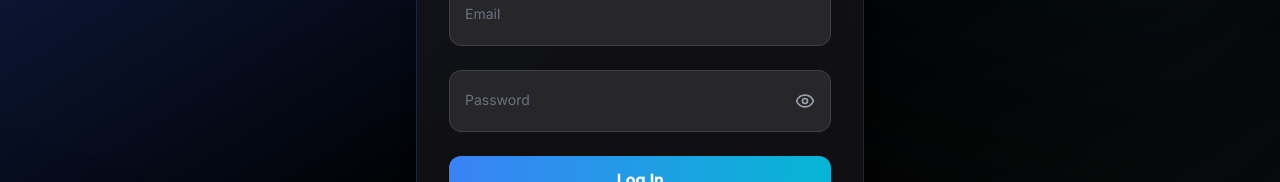
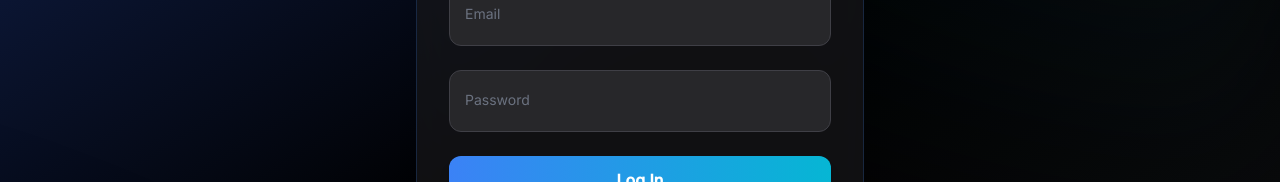
Before and after one commit to JashanVIRDI12/sip-planner, a Next.js app: page /sign-in in a window 1280 px wide. Shown: the part 379-561 px from the top of the page. Built offline with nearby package versions, Linux system fonts and the light colour scheme.

Commit message:
Update page.jsx

```diff
--- a/app/sign-in/page.jsx
+++ b/app/sign-in/page.jsx
@@ -2,7 +2,7 @@
 import { useState, useEffect, Suspense } from 'react'
 import { useRouter, useSearchParams } from 'next/navigation'
 import { supabase } from '@/lib/supabaseClient'
-import { Eye, EyeOff } from 'lucide-react'
+import { CheckCircle, XCircle } from 'lucide-react'
 
 export const dynamic = 'force-dynamic'
 
@@ -10,9 +10,28 @@ function AuthForm() {
     const [email, setEmail] = useState('')
     const [password, setPassword] = useState('')
     const [mode, setMode] = useState('login')
-    const [showPassword, setShowPassword] = useState(false)
     const [status, setStatus] = useState('')
     const [alreadySignedIn, setAlreadySignedIn] = useState(false)
+    const [capsLock, setCapsLock] = useState(false)
+    const [showRules, setShowRules] = useState(false)
+
+    const [passwordRules, setPasswordRules] = useState({
+        length: false,
+        lowercase: false,
+        uppercase: false,
+        number: false,
+        special: false,
+    })
+
+    const validatePasswordRules = (value) => {
+        setPasswordRules({
+            length: value.length >= 8,
+            lowercase: /[a-z]/.test(value),
+            uppercase: /[A-Z]/.test(value),
+            number: /\d/.test(value),
+            special: /[!@#$%^&*(),.?":{}|<>]/.test(value),
+        })
+    }
 
     const router = useRouter()
     const searchParams = useSearchParams()
@@ -22,17 +41,14 @@ function AuthForm() {
         supabase.auth.getSession().then(({ data: { session } }) => {
             if (session) {
                 setAlreadySignedIn(true)
-                setStatus("You are already signed in. Redirecting to home...")
-                setTimeout(() => {
-                    router.push('/')
-                }, 3000)
+                setStatus('You are already signed in. Redirecting to home...')
+                setTimeout(() => router.push('/'), 3000)
             }
         })
     }, [router])
 
     const handleAuth = async () => {
         setStatus(mode === 'login' ? 'Logging in...' : 'Creating account...')
-
         if (mode === 'login') {
             const { error } = await supabase.auth.signInWithPassword({ email, password })
             if (error) {
@@ -80,13 +96,14 @@ function AuthForm() {
                 </h1>
 
                 <div className="space-y-6">
+                    {/* Email */}
                     <div className="relative">
                         <input
                             type="email"
                             id="email"
                             value={email}
                             onChange={(e) => setEmail(e.target.value)}
-                            className="peer w-full p-4 pt-6 rounded-xl bg-zinc-800 border border-zinc-700 focus:outline-none focus:ring-2 focus:ring-blue-500 placeholder-transparent text-sm"
+                            className="peer w-full p-4 pt-6 rounded-xl bg-zinc-800 border border-zinc-700 focus:outline-none focus:ring-2 focus:ring-blue-500 placeholder-transparent text-sm text-white"
                             placeholder="Email"
                             autoComplete="email"
                         />
@@ -100,13 +117,19 @@ function AuthForm() {
                         </label>
                     </div>
 
+                    {/* Password */}
                     <div className="relative">
                         <input
-                            type={showPassword ? 'text' : 'password'}
+                            type="password"
                             id="password"
                             value={password}
-                            onChange={(e) => setPassword(e.target.value)}
-                            className="peer w-full p-4 pt-6 pr-12 rounded-xl bg-zinc-800 border border-zinc-700 focus:outline-none focus:ring-2 focus:ring-blue-500 placeholder-transparent text-sm appearance-none"
+                            onChange={(e) => {
+                                const val = e.target.value
+                                setPassword(val)
+                                validatePasswordRules(val)
+                            }}
+                            onKeyUp={(e) => setCapsLock(e.getModifierState('CapsLock'))}
+                            className="peer w-full p-4 pt-6 rounded-xl bg-zinc-800 border border-zinc-700 focus:outline-none focus:ring-2 focus:ring-blue-500 placeholder-transparent text-sm appearance-auto text-white [color-scheme: dark]"
                             placeholder="Password"
                             autoComplete="current-password"
                         />
@@ -118,15 +141,47 @@ function AuthForm() {
                         >
                             Password
                         </label>
+
+                        {/* Caps Lock Warning */}
+                        {capsLock && (
+                            <p className="mt-2 text-xs text-yellow-400 font-medium">⚠️ Caps Lock is ON</p>
+                        )}
+
+                        {/* Toggle Password Rules */}
+                        {password && (
                             <button
                                 type="button"
-                            className="absolute right-4 top-1/2 -translate-y-1/2 text-gray-400 hover:text-blue-400"
-                            onClick={() => setShowPassword(!showPassword)}
+                                onClick={() => setShowRules(!showRules)}
+                                className="mt-2 text-xs text-blue-300 underline"
                             >
-                            {showPassword ? <EyeOff className="w-5 h-5" /> : <Eye className="w-5 h-5" />}
+                                {showRules ? 'Hide password rules' : 'Show password rules'}
                             </button>
+                        )}
+
+                        {/* Password Rules List */}
+                        {showRules && (
+                            <ul className="mt-2 space-y-1 text-xs text-gray-300 pl-2">
+                                {Object.entries(passwordRules).map(([rule, isValid]) => (
+                                    <li key={rule} className="flex items-center gap-2">
+                                        {isValid ? (
+                                            <CheckCircle className="w-4 h-4 text-green-400" />
+                                        ) : (
+                                            <XCircle className="w-4 h-4 text-red-400" />
+                                        )}
+                                        <span>
+                      {rule === 'length' && 'At least 8 characters'}
+                                            {rule === 'lowercase' && 'At least one lowercase letter'}
+                                            {rule === 'uppercase' && 'At least one uppercase letter'}
+                                            {rule === 'number' && 'At least one number'}
+                                            {rule === 'special' && 'At least one special character (!@#$...)'}
+                    </span>
+                                    </li>
+                                ))}
+                            </ul>
+                        )}
                     </div>
 
+                    {/* Submit Button */}
                     <button
                         onClick={handleAuth}
                         className="w-full py-3 rounded-xl bg-gradient-to-r from-blue-500 to-cyan-500 hover:from-blue-600 hover:to-cyan-600 font-semibold transition-all shadow-lg text-white"
@@ -134,6 +189,7 @@ function AuthForm() {
                         {mode === 'login' ? 'Log In' : 'Sign Up'}
                     </button>
 
+                    {/* Toggle Mode */}
                     <p className="text-center text-sm text-gray-400">
                         {mode === 'login' ? (
                             <>
@@ -152,6 +208,7 @@ function AuthForm() {
                         )}
                     </p>
 
+                    {/* Status Message */}
                     {status && (
                         <p className="mt-3 text-sm text-yellow-300 text-center font-medium bg-yellow-900/10 px-4 py-2 rounded-md border border-yellow-700/40">
                             {status}
```
Lines whose indentation alone changed are shown as unchanged.
